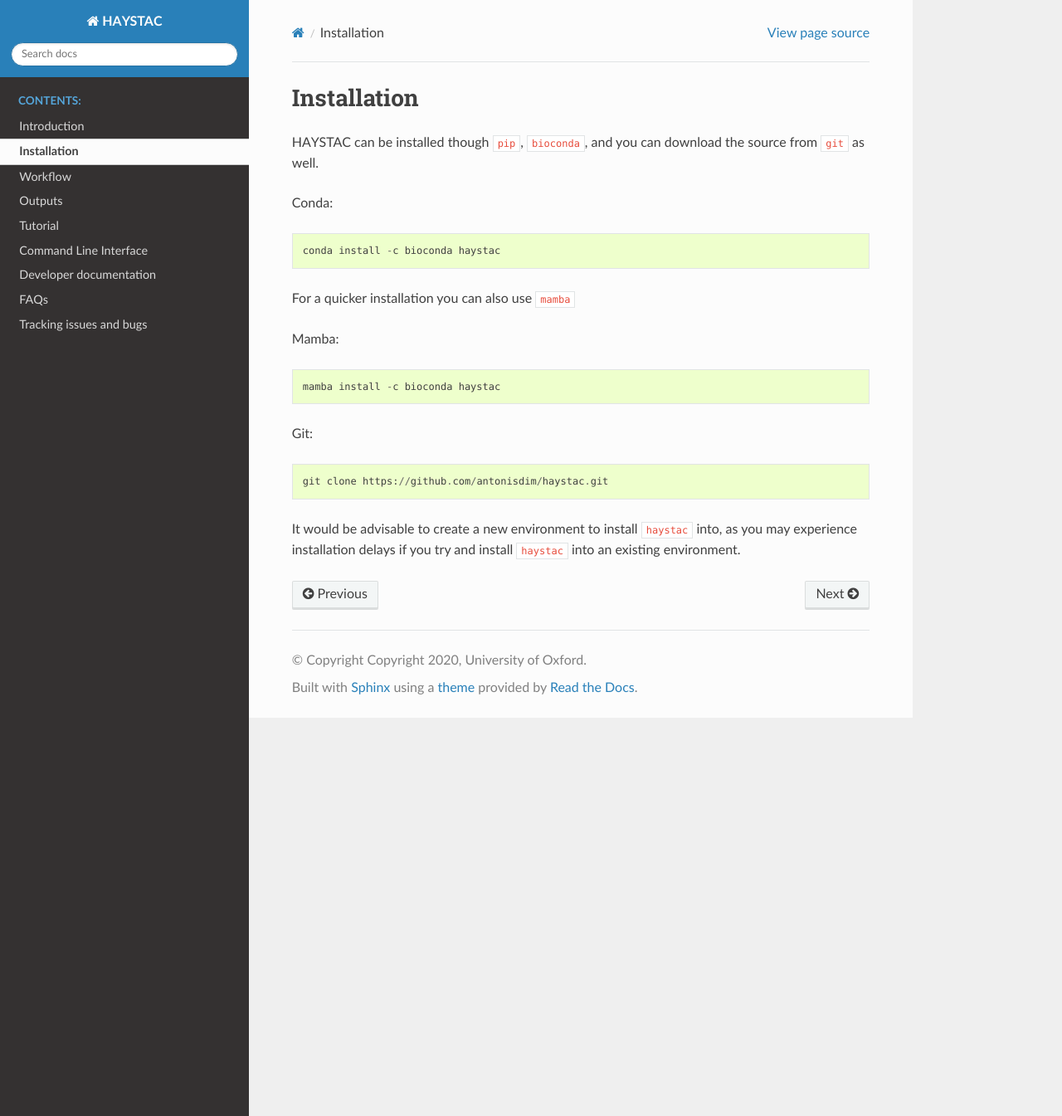
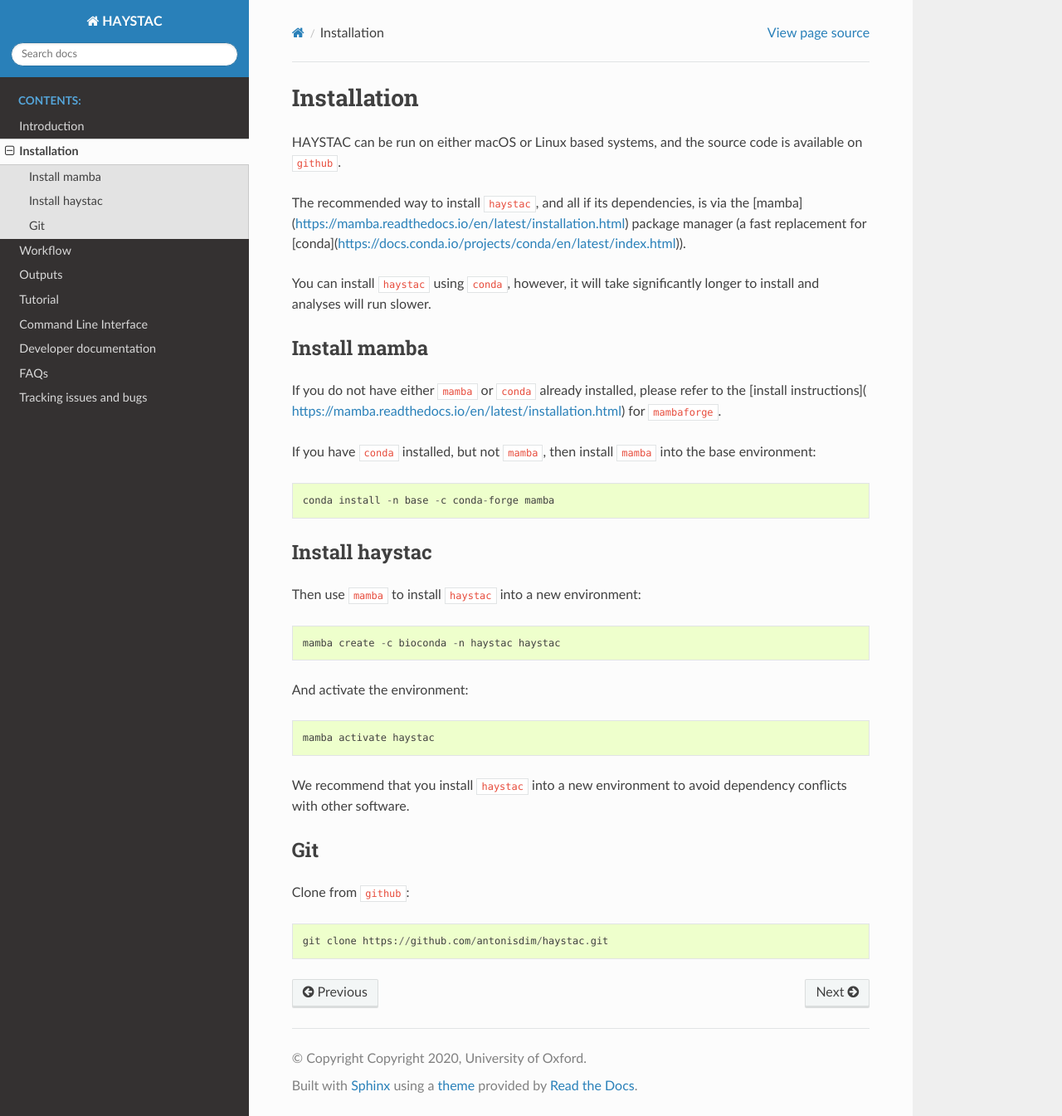
Before and after one commit to antonisdim/haystac, a Sphinx documentation site: the page built from docs/installation.rst, in a window 1280 px wide and 1345 px high. Shown: the whole window at 83% size. Built offline with Sphinx 7.4.7 and the Read the Docs theme 2.0.0, drawn with Linux system fonts in a browser that asks for light colours.

Commit message:
updated the install instructions

```diff
--- a/docs/installation.rst
+++ b/docs/installation.rst
@@ -1,21 +1,37 @@
 Installation
 ============
 
-HAYSTAC can be installed though ``pip``, ``bioconda``, and you can download the source from ``git`` as well.
+HAYSTAC can be run on either macOS or Linux based systems, and the source code is available on ``github``.
 
-Conda::
+The recommended way to install ``haystac``, and all if its dependencies, is via the [mamba](https://mamba.readthedocs.io/en/latest/installation.html)
+package manager (a fast replacement for [conda](https://docs.conda.io/projects/conda/en/latest/index.html)).
 
-    conda install -c bioconda haystac
+You can install ``haystac`` using ``conda``, however, it will take significantly longer to install and analyses will run slower.
 
-For a quicker installation you can also use ``mamba``
+Install mamba
+---------------------
+If you do not have either ``mamba`` or ``conda`` already installed, please refer to the [install instructions](
+https://mamba.readthedocs.io/en/latest/installation.html) for ``mambaforge``.
 
-Mamba::
+If you have ``conda`` installed, but not ``mamba``, then install ``mamba`` into the base environment::
 
-    mamba install -c bioconda haystac
+    conda install -n base -c conda-forge mamba
 
-Git::
+Install haystac
+---------------------
+Then use ``mamba`` to install ``haystac`` into a new environment::
+
+    mamba create -c bioconda -n haystac haystac
+
+And activate the environment::
+
+    mamba activate haystac
+
+We recommend that you install ``haystac`` into a new environment to avoid dependency conflicts with other software.
+
+Git
+---------------------
+
+Clone from ``github``::
 
     git clone https://github.com/antonisdim/haystac.git
-
-It would be advisable to create a new environment to install ``haystac`` into, as you may experience installation
-delays if you try and install ``haystac`` into an existing environment.
```
Also changed, not shown: README.md (+18 -25 lines).
